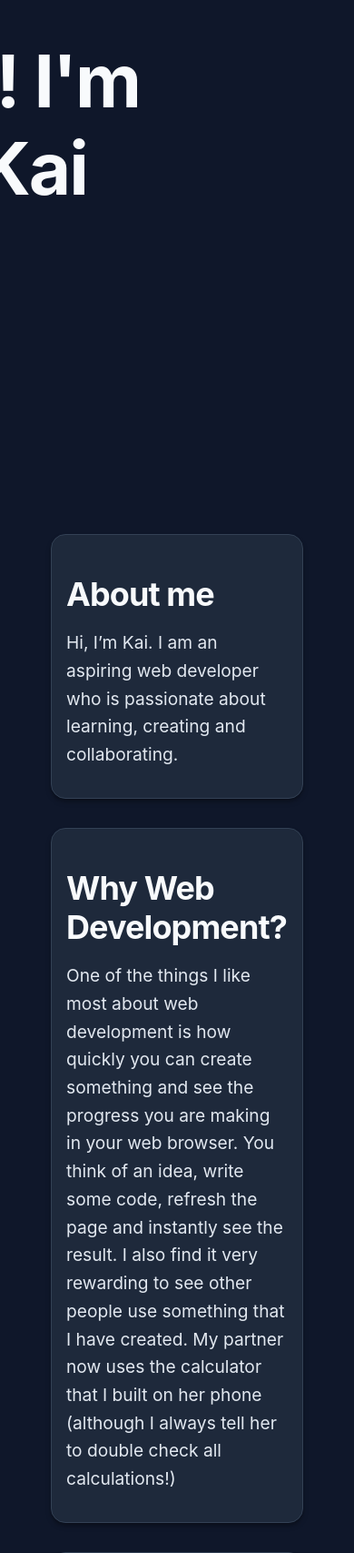
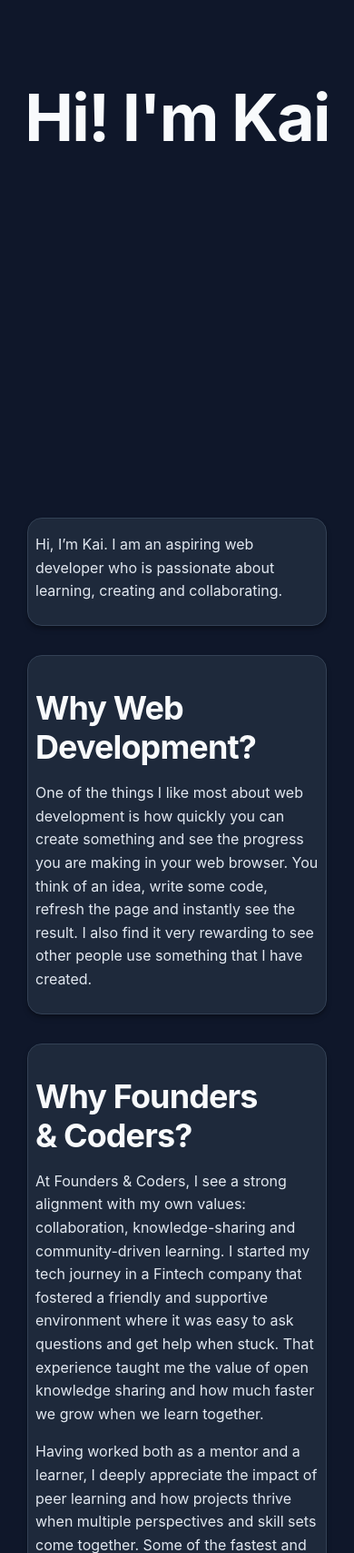
Before and after one commit to kwccc/showcase-website, a plain HTML site: page index.html in a window 390 px wide. Shown: the part 293-2000 px from the top of the page at 91% size. Drawn offline with Linux system fonts and the light colour scheme.

Commit message:
Fix scaling issue with mobile resolution

```diff
--- a/index.html
+++ b/index.html
@@ -18,7 +18,6 @@
     <!-- <h2>Hi this is my showcase website!</h2> -->
     <div id="content">
       <section>
-        <h2>About me</h2>
         <p>
           Hi, I’m Kai. I am an aspiring web developer who is passionate about
           learning, creating and collaborating.
@@ -31,9 +30,7 @@
           can create something and see the progress you are making in your web
           browser. You think of an idea, write some code, refresh the page and
           instantly see the result. I also find it very rewarding to see other
-          people use something that I have created. My partner now uses the
-          calculator that I built on her phone (although I always tell her to
-          double check all calculations!)
+          people use something that I have created.
         </p>
       </section>
       <section>
@@ -62,7 +59,7 @@
           I’ve built a solid foundation in HTML, CSS and JavaScript through
           project based and peer learning. Additionally, my previous experience
           in Fintech has given me a strong background in Git, SQL and testing,
-          something I'm keen to share and help others with. Here are a couple of
+          something I'm keen to share and help others with. Here are a few
           projects that I have completed:
         </p>
         <ul>
@@ -80,9 +77,8 @@
       <section>
         <h2>What's next?</h2>
         <p>
-          I want to continue growing as a developer while actively supporting
-          those around me. My goal is to become a well-rounded web developer,
-          contributing to exciting projects that make a real impact.
+          My goal is to become a well-rounded web developer and contribute to
+          exciting projects that make a real impact.
         </p>
         <p>
           I’m eager to be part of a community that thrives on learning together,
--- a/script.js
+++ b/script.js
@@ -6,7 +6,7 @@ window.addEventListener("scroll", () => {
   const maxScroll = 200;
   const scale = Math.min(scrollY / maxScroll, 1);
 
-  const newSize = 5 - scale * 2.5;
+  const newSize = 4.5 - scale * 1.5;
 
   name.style.fontSize = `${newSize}rem`;
 });
--- a/style.css
+++ b/style.css
@@ -2,10 +2,7 @@
   margin: 0;
   padding: 0;
   box-sizing: border-box;
-}
-
-.name {
-  justify-content: center;
+  /* border: 2px solid red; */
 }
 
 body {
@@ -14,13 +11,11 @@ body {
   line-height: 1.6;
   color: #e2e8f0;
   background-color: #0f172a;
-  padding: 1rem;
-  width: clamp(350px, 80%, 800px);
+  padding: 0.5rem;
   margin: 0 auto;
   transition: all 0.3s ease-in-out;;
   animation: colorSchemeTransition 0.5s ease-out;
   height: 200vh;
-  text-align: center;
 }
 
 .name-container {
@@ -29,6 +24,10 @@ body {
   display: flex;
   justify-content: center;
   align-items: center;
+}
+
+.name {
+  justify-content: center;
 }
 
 h1, h2 {
@@ -43,15 +42,15 @@ h1, h2 {
 #name {
   position: sticky;
   top: 10px;
-  left: 50%;
-  transform: translateX(-50%);
   font-size: 3rem;
   transition: transform 0.1s linear, font-size 0.1s linear;
 }
 
 #content {
-  padding: 20px;
-  font-size: 1.2rem;
+  padding: 10px;
+  font-size: 1rem;
+  width: clamp(350px, 50%, 1200px);
+  margin: auto;
 }
 
 h2 {
@@ -76,7 +75,7 @@ li {
 
 section {
   margin-bottom: calc(1rem * 2);
-  padding: 1rem;
+  padding: 0.5rem;
   background-color: #1e293b;
   border-radius: 1rem;
   box-shadow: 0 4px 6px -1px rgba(0, 0, 0, 0.3), 0 2px 4px -1px rgba(0, 0, 0, 0.2);;
```
